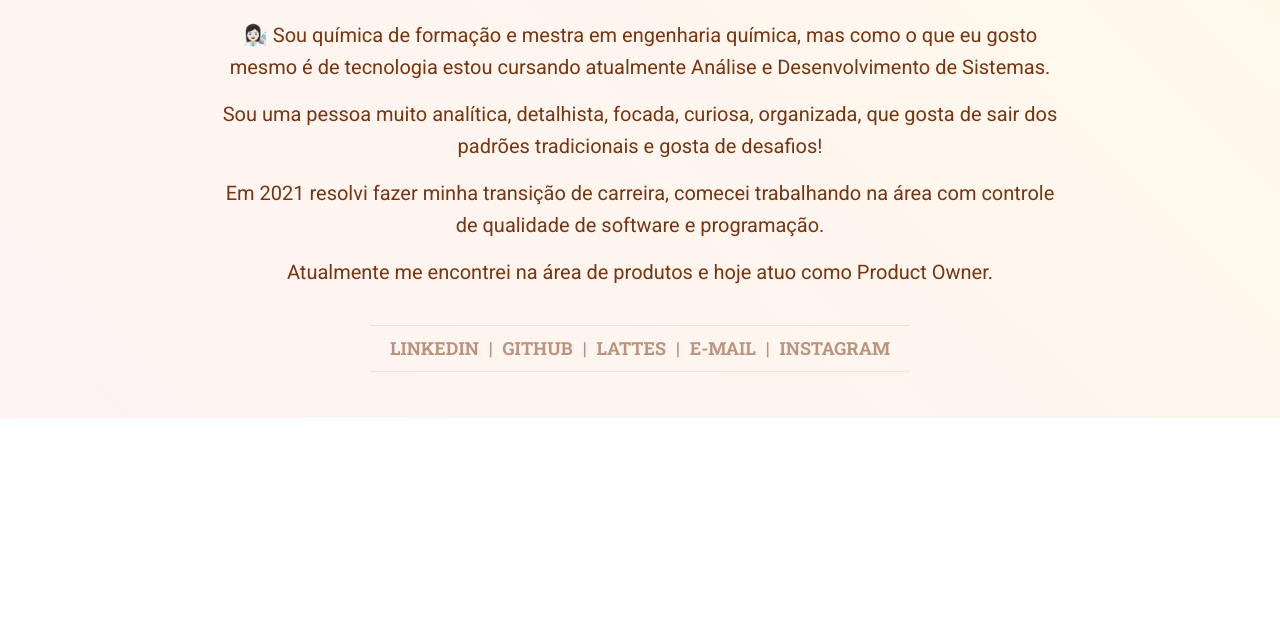
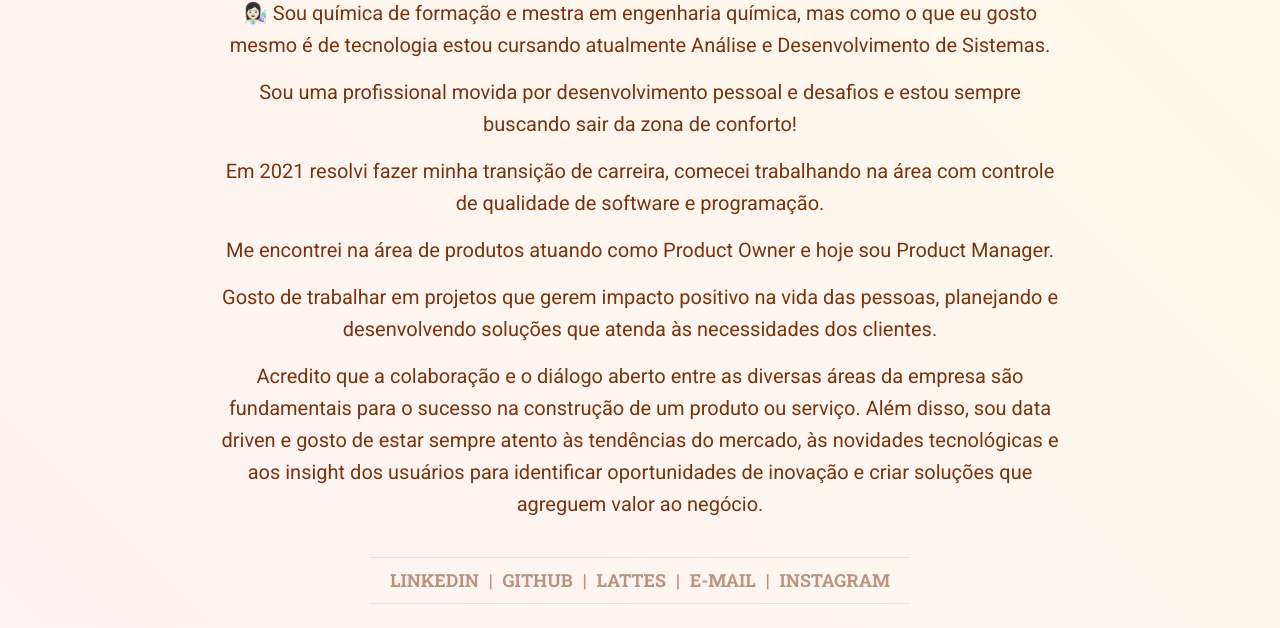
Before and after one commit to karolgolfeto/site, a website: page index.html in a window 1280 px wide. Shown: the part 382-1010 px from the top of the page. Before the commit the page ends 800 px from the top, so only its background shows below. Drawn offline with nearby package versions, Linux system fonts and the light colour scheme.

Commit message:
Update index.html

```diff
--- a/index.html
+++ b/index.html
@@ -27,14 +27,20 @@
       </p>
 
       <p>
-        Sou uma pessoa muito analítica, detalhista, focada, curiosa, organizada, que gosta de sair dos padrões tradicionais e gosta de desafios!
+        Sou uma profissional movida por desenvolvimento pessoal e desafios e estou sempre buscando sair da zona de conforto!
       </p>
 
       <p>
         Em 2021 resolvi fazer minha transição de carreira, comecei trabalhando na área com controle de qualidade de software e programação.
       </p>
       <p>
-        Atualmente me encontrei na área de produtos e hoje atuo como Product Owner.
+        Me encontrei na área de produtos atuando como Product Owner e hoje sou Product Manager.
+      </p>
+      <p>
+        Gosto de trabalhar em projetos que gerem impacto positivo na vida das pessoas, planejando e desenvolvendo soluções que atenda às necessidades dos clientes.
+      </p>
+      <p>
+         Acredito que a colaboração e o diálogo aberto entre as diversas áreas da empresa são fundamentais para o sucesso na construção de um produto ou serviço. Além disso, sou data driven e gosto de estar sempre atento às tendências do mercado, às novidades tecnológicas e aos insight dos usuários para identificar oportunidades de inovação e criar soluções que agreguem valor ao negócio.
       </p>
     </div>
 
```
